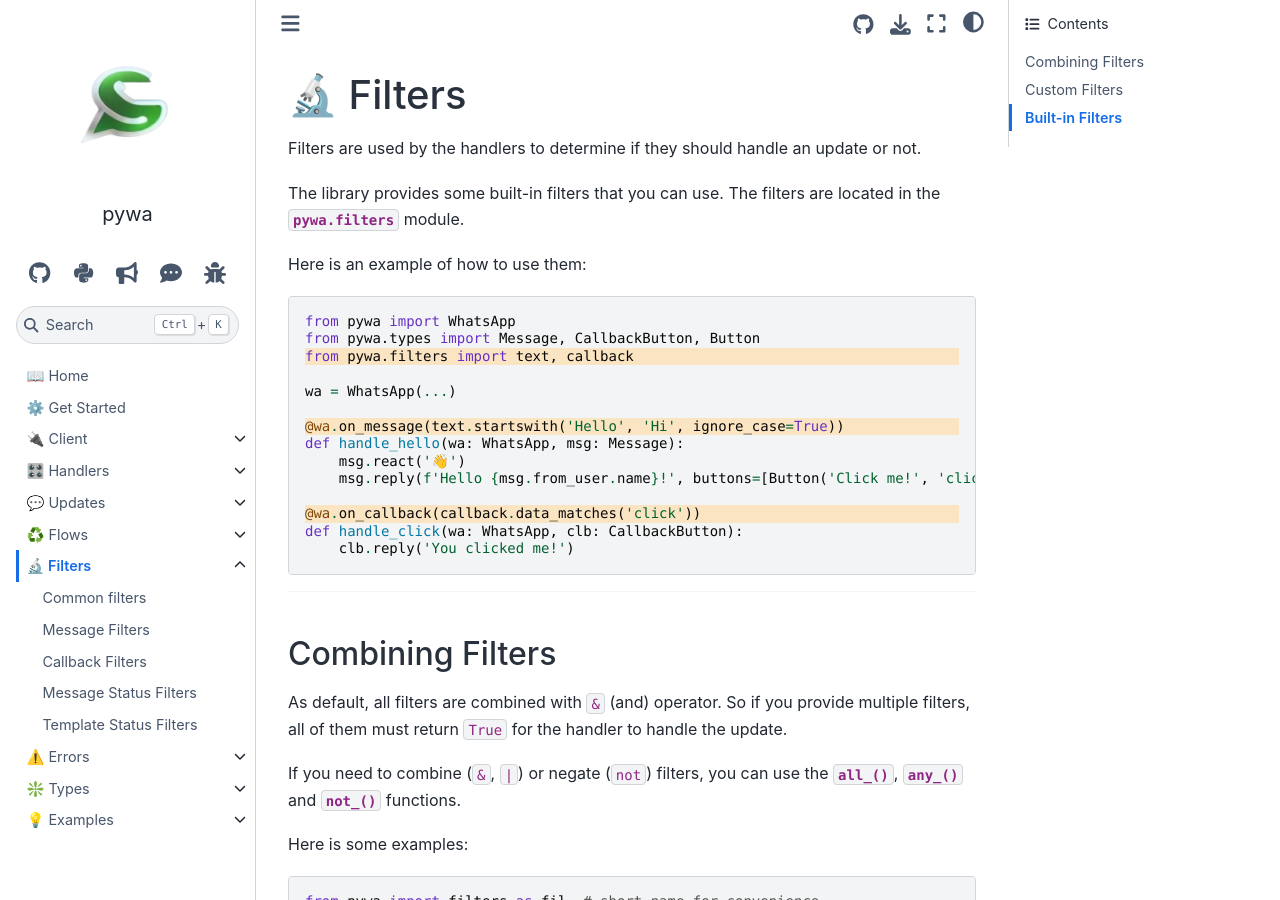
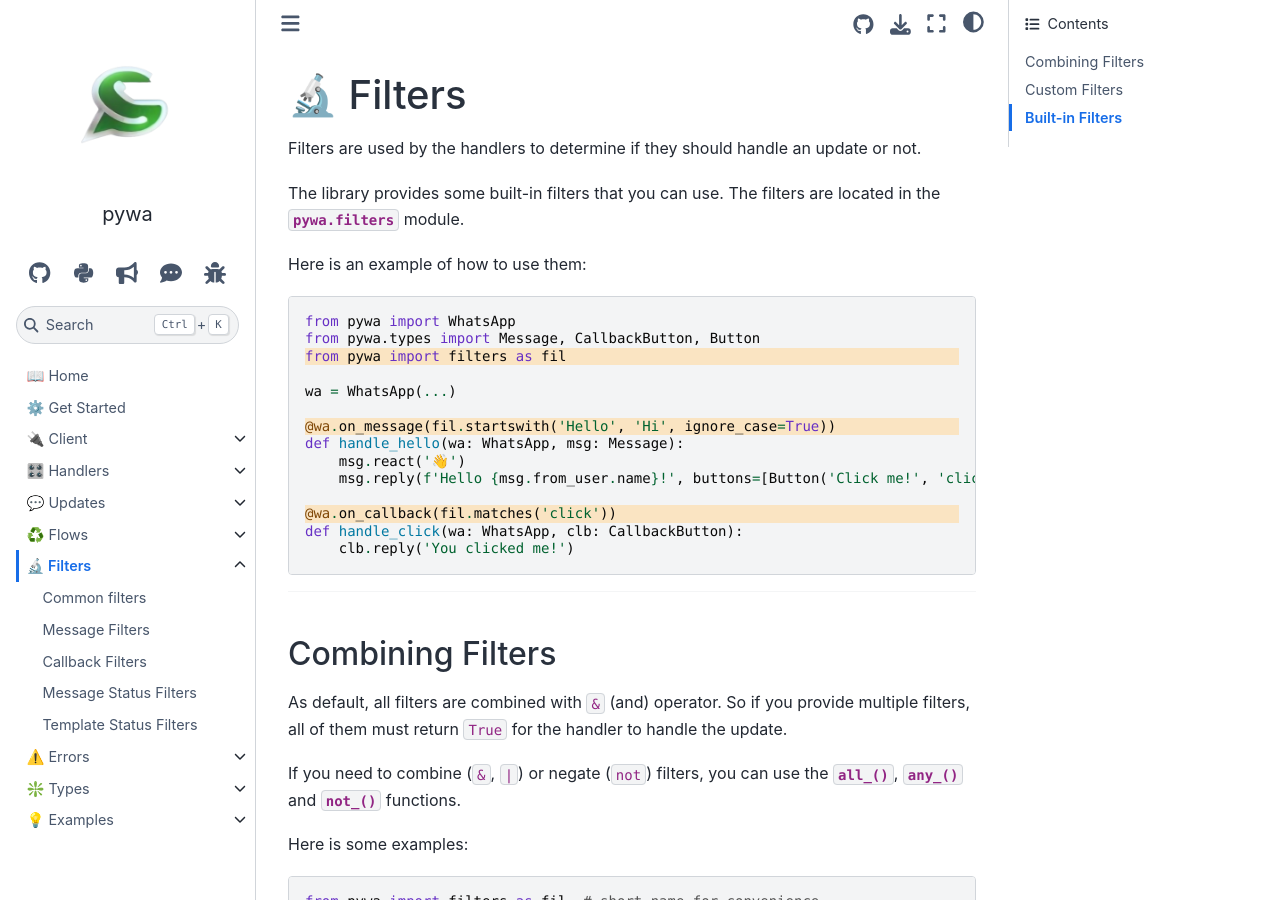
Before and after one commit to david-lev/pywa, a Sphinx documentation site: the page built from docs/source/content/filters/overview.rst, in a window 1280 px wide and 900 px high. Built offline with Sphinx 7.4.7 and the Sphinx Book theme 1.1.4, drawn with Linux system fonts in a browser that asks for light colours; the version number is read from the project's files by our own code.

Commit message:
[filters] fix filter typo

```diff
--- a/docs/source/content/filters/common_filters.rst
+++ b/docs/source/content/filters/common_filters.rst
@@ -7,7 +7,7 @@ Common filters
 .. autofunction:: any_
 .. autofunction:: not_
 .. autofunction:: sent_to
-.. autoattribute:: pywa.filters.send_to_me
+.. autoattribute:: pywa.filters.sent_to_me
 .. autofunction:: from_users
 .. autofunction:: from_countries
 .. autofunction:: matches
--- a/docs/source/content/filters/overview.rst
+++ b/docs/source/content/filters/overview.rst
@@ -14,16 +14,16 @@ Here is an example of how to use them:
 
     from pywa import WhatsApp
     from pywa.types import Message, CallbackButton, Button
-    from pywa.filters import text, callback
+    from pywa import filters as fil
 
     wa = WhatsApp(...)
 
-    @wa.on_message(text.startswith('Hello', 'Hi', ignore_case=True))
+    @wa.on_message(fil.startswith('Hello', 'Hi', ignore_case=True))
     def handle_hello(wa: WhatsApp, msg: Message):
         msg.react('👋')
         msg.reply(f'Hello {msg.from_user.name}!', buttons=[Button('Click me!', 'click')])
 
-    @wa.on_callback(callback.data_matches('click'))
+    @wa.on_callback(fil.matches('click'))
     def handle_click(wa: WhatsApp, clb: CallbackButton):
         clb.reply('You clicked me!')
 
```
Also changed, not shown: 2 other files.
